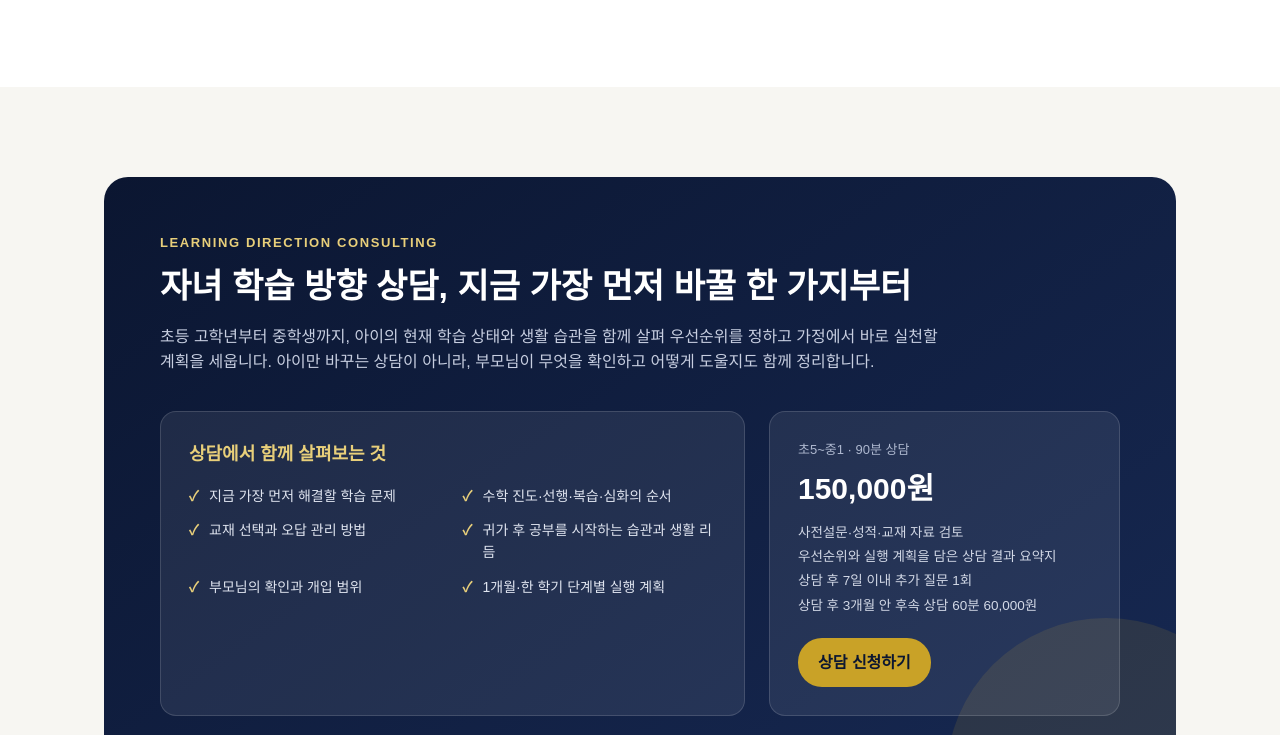
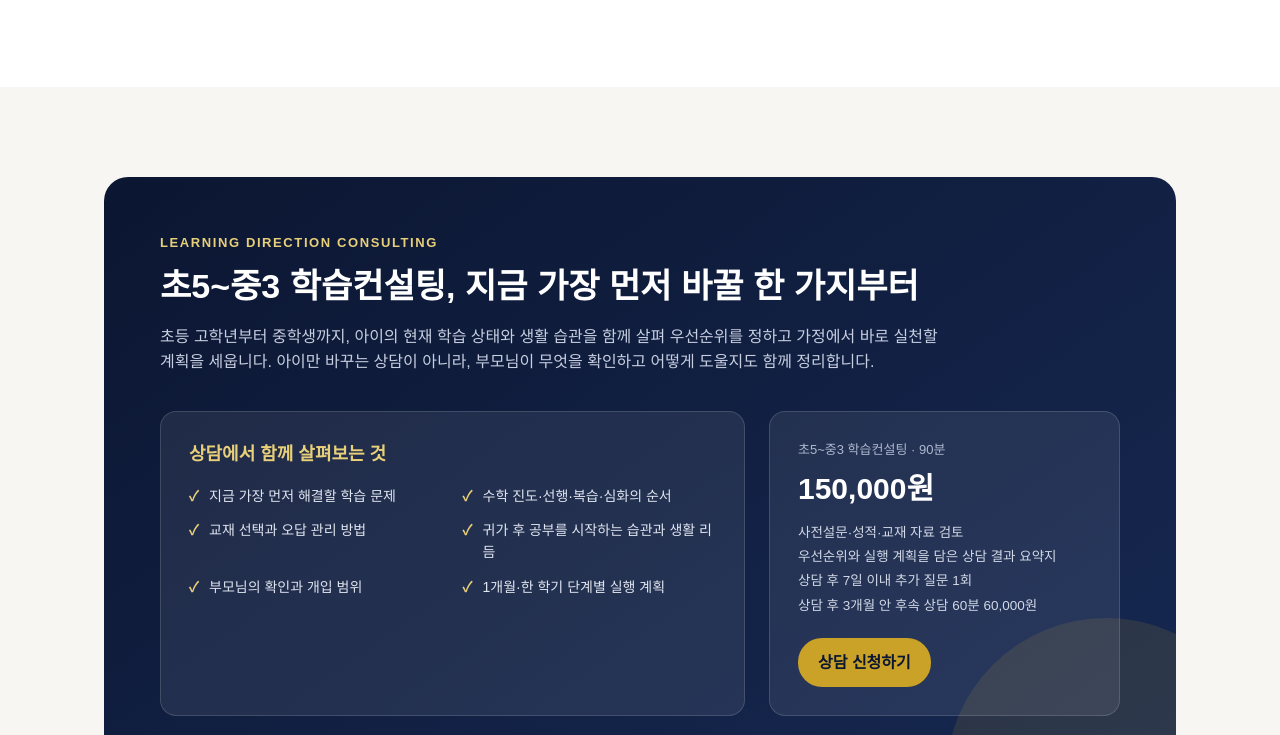
Before and after one commit to arkstudylabceja/arkstudylabceja.github.io, a plain HTML site: page index.html in a window 1280 px wide. Shown: the part 2054-2789 px from the top of the page. Drawn offline with Linux system fonts and the light colour scheme.

Commit message:
학습 상담 명칭을 '초5~중3 학습컨설팅'으로 변경
Co-Authored-By: Claude Opus 5.5 <noreply@anthropic.com>
Claude-Session: https://claude.ai/code/session_01MxttXECEWMKdWc1bVSZSwB

```diff
--- a/index.html
+++ b/index.html
@@ -339,7 +339,7 @@
       <ul id="navLinks">
         <li><a href="#about">소개</a></li>
         <li><a href="#programs">프로그램</a></li>
-        <li><a href="#learning-consulting">학습 방향 상담</a></li>
+        <li><a href="#learning-consulting">학습컨설팅</a></li>
         <li><a href="#highschool-consulting">고교 선택 상담</a></li>
         <li><a href="#consulting-case">상담 사례</a></li>
         <li><a href="#roadmap">서비스 안내</a></li>
@@ -430,7 +430,7 @@
     <div class="consult-shell">
       <div class="consult-top">
         <div class="consult-kicker">LEARNING DIRECTION CONSULTING</div>
-        <h2>자녀 학습 방향 상담, 지금 가장 먼저 바꿀 한 가지부터</h2>
+        <h2>초5~중3 학습컨설팅, 지금 가장 먼저 바꿀 한 가지부터</h2>
         <p>초등 고학년부터 중학생까지, 아이의 현재 학습 상태와 생활 습관을 함께 살펴 우선순위를 정하고 가정에서 바로 실천할 계획을 세웁니다. 아이만 바꾸는 상담이 아니라, 부모님이 무엇을 확인하고 어떻게 도울지도 함께 정리합니다.</p>
       </div>
       <div class="consult-grid">
@@ -446,7 +446,7 @@
           </ul>
         </div>
         <div class="consult-card">
-          <div class="price-label">초5~중1 · 90분 상담</div>
+          <div class="price-label">초5~중3 학습컨설팅 · 90분</div>
           <div class="price">150,000원</div>
           <div class="consult-meta">사전설문·성적·교재 자료 검토<br>우선순위와 실행 계획을 담은 상담 결과 요약지<br>상담 후 7일 이내 추가 질문 1회<br>상담 후 3개월 안 후속 상담 60분 60,000원</div>
           <a class="consult-btn" href="#apply">상담 신청하기</a>
@@ -700,7 +700,7 @@
               <option>학부모 자기주도학습 강의</option>
               <option>아이 자기주도학습 강의·학습 인증방</option>
               <option>학습 코칭</option>
-              <option>자녀 학습 방향 상담 (초5~중1)</option>
+              <option>초5~중3 학습컨설팅</option>
               <option>중학생 고등학교 선택·학습전략 상담</option>
               <option>후속 상담 (기존 상담 가정)</option>
               <option>입시 상담</option>
```
